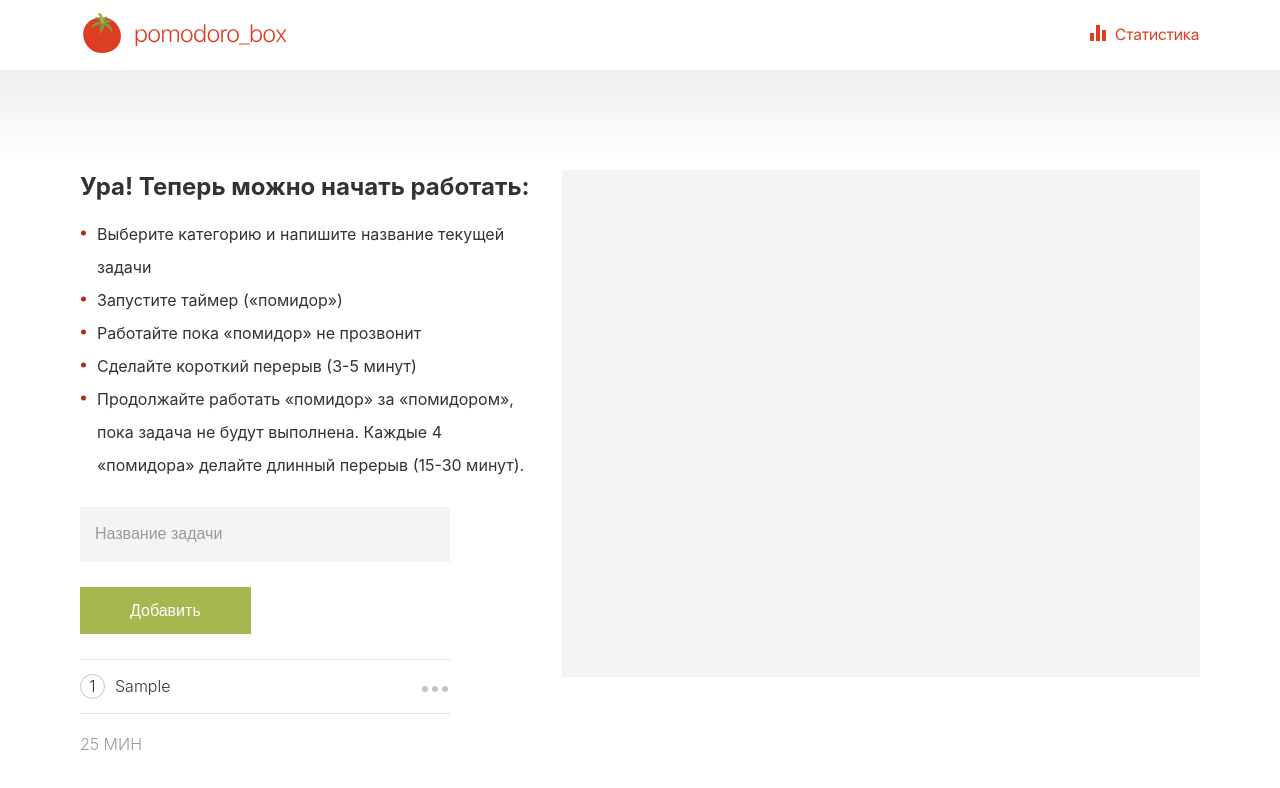
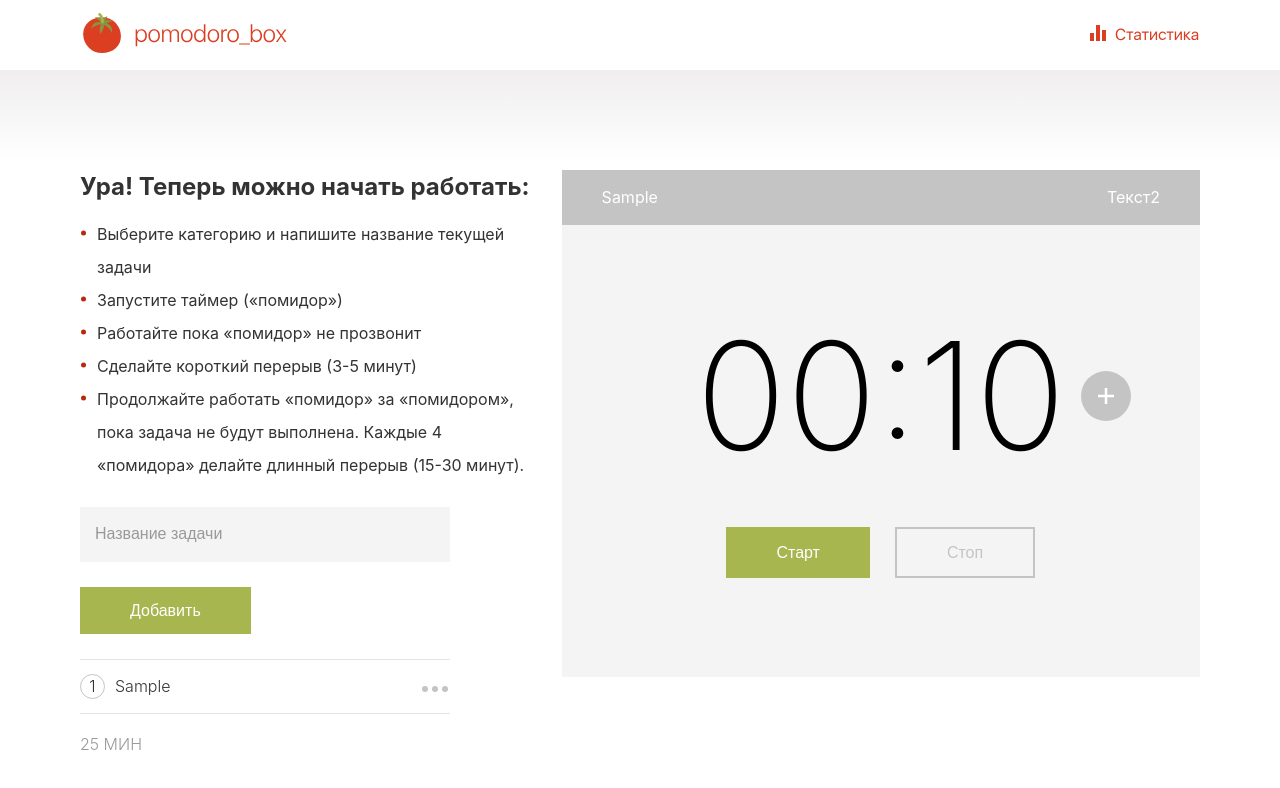
Before and after one commit to rostislavbelo/work-timer, a React (Create React App) app: page / in a window 1280 px wide. Both pictures are taken after typing "Sample" into the empty fields and a click on the button "Добавить". Shown: the top 788 px of the page. Built offline with nearby package versions, Linux system fonts and the light colour scheme.

Commit message:
feat:добавляет черновик блока таймера

```diff
--- a/src/ModalDelete/ModalDelete.tsx
+++ b/src/ModalDelete/ModalDelete.tsx
@@ -11,7 +11,7 @@ export const ModalDelete = observer(() => {
     const { modalStore } = useStore();
     const { tasksStore } = useStore();
 
-    const handlerDelete = action((id: number) => {
+    const handlerDeleteTask = action((id: number) => {
         tasksStore.list.map((n, index) => n.id === id ? { ...tasksStore.list.splice(index, 1) } : n );
         modalStore.id = 0;
       });
@@ -28,30 +28,25 @@ export const ModalDelete = observer(() => {
   return (
     <div className="modalDelete" id={String(modalStore.modal)}>
       <div className="modalDelete__block" ref={refBlock}>
-        <h1>Удалить задачу?</h1>
+        <h2>Удалить задачу?</h2>
         <button
           className="modalDelete__close-top-btn"
           onClick={() => {
             modalStore.modal = false;
-          }}
-        >
+          }}>
           <img src={iconX} alt="Plus" />
         </button>
         <button
           className="modalDelete__main-btn"
           onClick={() => {
-            handlerDelete(modalStore.id);
+            handlerDeleteTask(modalStore.id);
             modalStore.modal = false;
-          }}
-        >
+          }}>
           Удалить
         </button>
         <button
           className="modalDelete__close-text-btn"
-          onClick={() => {
-            modalStore.modal = false;
-          }}
-        >
+          onClick={() => {modalStore.modal = false;}}>
           Отмена
         </button>
       </div>
--- a/src/ModalDelete/modalDelete.css
+++ b/src/ModalDelete/modalDelete.css
@@ -27,7 +27,7 @@
     background-color: white;
 }
 
-.modalDelete__block h1 {
+.modalDelete__block h2 {
     font-size    : 24px;
     font-weight  : 400;
     line-height  : 17px;
--- /dev/null
+++ b/src/Timer/Timer.tsx
@@ -0,0 +1,116 @@
+import React, { useEffect, useState } from "react";
+import "./timer.css";
+import iconPlus from "../icons/iconPlus.svg";
+import { useStore } from "../store";
+import { observer } from "mobx-react-lite";
+
+export const Timer = observer(() => {
+  const DEFAULT_TIME_WORK = 0.18;
+  //const DEFAULT_TIME_BREAK = 0.09;
+
+  let timeWork = DEFAULT_TIME_WORK * 60;
+
+  let [timerPause, setTimerPause] = useState(false);
+  const [timerStart, setTimerStart] = useState(false);
+  const [time, setTime] = useState(timeWork);
+  const [currentState, setCurrentState] = useState('waiting');
+
+  let secCurrent = Math.floor(time % 60);
+  let minCurrent = Math.floor((time / 60) % 60);
+
+  let i = time;
+
+  useEffect(() => {
+    if (!timerStart) return;
+    let id = setInterval(function () {
+      i--;
+      if (i < 0 || timerPause) {
+        clearInterval(id);
+      } else {
+        setTime(i);
+      }
+    }, 1000);
+    return () => clearInterval(id);
+  }, [i, timerPause, timerStart]);
+
+  // Прибавление по 1 минуте к текущему времени.
+  function plusTime() {
+    if (time >= 59*60) return;
+    setTime(time + 60);
+  }
+
+  const { tasksStore } = useStore();
+
+  return (
+    <div className="timer" id={currentState}>
+      <div className="timer__top">
+        <span className="timer__title">{tasksStore.list[0].title}</span>
+        <span className="timer__number">Текст2</span>
+      </div>
+      <div className="timer__clock">
+        <div className="timer__display">
+          <span className="timer__display-min">
+            {("0" + minCurrent).slice(-2)}
+          </span>
+          <span className="timer__display-separator">:</span>
+          <span className="timer__display-sec">
+            {("0" + secCurrent).slice(-2)}
+          </span>
+        </div>
+        <button
+          className="timer__btn-plus"
+          onClick={() => {
+            plusTime()
+          }}>
+          <img src={iconPlus} alt="Plus" />
+        </button>
+      </div>
+      <div className="timer__controls">
+        { currentState === "waiting" && <div className="timer__controls-waiting">
+          <button
+            className="timer__btn-start"
+            onClick={() => {
+              setTimerPause(false);
+              setTimerStart(true);
+              setCurrentState("working");
+            }}>Cтарт</button>
+          <button className="timer__btn-stop">Стоп</button>
+        </div>}
+        {currentState === "working" && (
+            <div className="timer__controls-working-work">
+              <button className="timer__btn-pause"
+                onClick={() => {
+                    setTimerStart(false);
+                    setTimerPause(true);
+                    setCurrentState("working-pause");
+                }}>Пауза</button>
+              <button className="timer__btn-stop">Стоп</button>
+            </div>
+        )}
+        {currentState === "working-pause" && (
+            <div className="timer__controls-working-pause">
+                <button className="timer__btn-continue"
+                    onClick={() => {
+                    setTimerPause(false);
+                    setTimerStart(true);
+                    setCurrentState("working");
+                }}>Продолжить</button>
+                <button className="timer__btn-ready">Сделано</button>
+            </div>
+        )}
+        {currentState === "XXXXXX" && (
+            <div className="timer__controls-break">
+                <button className="timer__btn-pause">Пауза</button>
+                <button className="timer__btn-skip">Пропустить</button>
+            </div>
+        )}
+        {currentState === "XXXXXX" && (
+            <div className="timer__controls-break-pause">
+                <button className="timer__btn-continue">Продолжить</button>
+                <button className="timer__btn-skip">Пропустить</button>
+            </div>
+        )}
+      </div>
+    </div>
+  );
+});
--- /dev/null
+++ b/src/Timer/index.ts
@@ -0,0 +1 @@
+export * from './Timer';
--- /dev/null
+++ b/src/Timer/timer.css
@@ -0,0 +1,92 @@
+.timer {
+    width : 100%;
+    height: 100%;
+}
+
+.timer__top {
+    width           : 100%;
+    min-height      : 55px;
+    background-color: #C4C4C4;
+    display         : flex;
+    justify-content : space-between;
+    align-items     : center;
+    padding         : 10px 40px;
+    margin-bottom   : 80px;
+}
+
+.timer__top span {
+    font-size  : 16px;
+    font-weight: 400;
+    line-height: 17px;
+    color      : white;
+}
+
+.timer__clock {
+    width     : 390px;
+    min-height: 180px;
+    margin    : 0 auto 41px auto;
+    position  : relative;
+}
+
+.timer__display {
+    font-size  : 150px;
+    font-weight: 200;
+    line-height: unset;
+    text-align : center;
+}
+
+.timer__display-separator {
+    display  : inline-block;
+    transform: translateY(-12px);
+}
+
+.timer__btn-plus {
+    position        : absolute;
+    right           : -55px;
+    top             : 50%;
+    transform       : translateY(-50%);
+    width           : 50px;
+    height          : 50px;
+    border-radius   : 50%;
+    background-color: #C4C4C4;
+    padding         : 0;
+    display         : flex;
+    justify-content : center;
+    align-items     : center;
+    transition: background-color linear 0.2s;
+}
+
+.timer__btn-plus img {
+    width  : 16px;
+    height : 16px;
+    display: block;
+}
+
+.timer__btn-plus:hover {
+    background-color: #a8b64f;
+}
+
+.timer__controls {
+    max-width: 400px;
+    margin: 0 auto;
+    display: flex;
+    justify-content: center;
+}
+
+.timer__controls [class ^="timer__controls-"] {
+    max-width: 400px;
+    margin: 0 auto;
+    display: flex;
+    justify-content: center;
+}
+
+[class ^="timer__controls-"] button:first-child {
+    margin-right: 25px;
+}
+
+.timer__controls-waiting .timer__btn-stop {
+    pointer-events: none;
+    background-color: transparent;
+    border: 2px solid #c4c4c4;
+    color: #c4c4c4;
+}
--- a/src/tasks/Tasks.tsx
+++ b/src/tasks/Tasks.tsx
@@ -1,9 +1,15 @@
 import React from 'react';
 import  './tasks.css';
 import { TaskManager } from '../TaskManager';
+import { Timer } from '../Timer';
+import { observer } from 'mobx-react-lite';
+import { useStore } from '../store';
 
 
-export function Tasks() {
+export const Tasks= observer(() => {
+
+  const { tasksStore } = useStore();
+
   return (
     <section className="tasks">
         <div className="tasks__task-block">
@@ -18,9 +24,10 @@ export function Tasks() {
             <TaskManager />
         </div>
         <div className="tasks__timer-block">
+          {tasksStore.list.length > 0 && (<Timer />)}
         </div>
 
     </section>
 
   );
-}
+})
```
Also changed, not shown: src/icons/iconPlus.svg (added).
